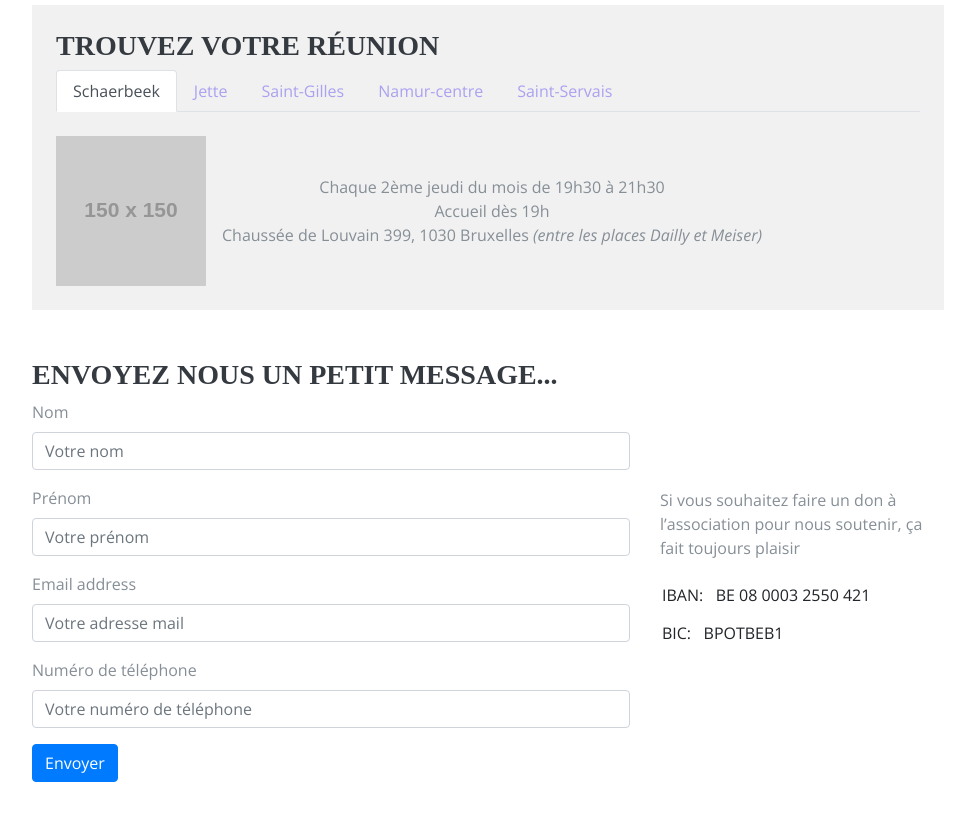
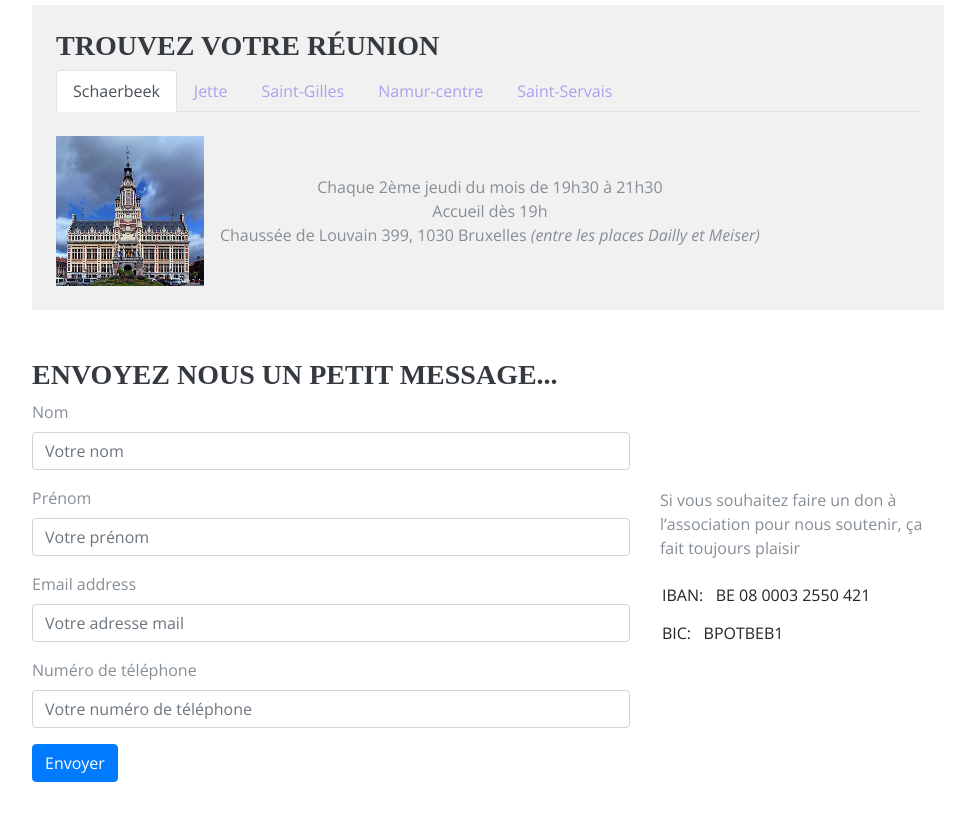
Before and after one commit to Adridor/becode-AHOD, a plain HTML site: page index.html in a window 1280 px wide. Shown: the part 1280-2100 px from the top of the page, without its empty margins (288-1263 px from the left). Drawn offline with nearby package versions, Linux system fonts and the light colour scheme; placeholder pictures from the web are drawn by us; a web font is replaced by a local one.

Commit message:
Add images places

```diff
--- a/index.html
+++ b/index.html
@@ -137,7 +137,7 @@
           <div class="tab-content" id="myTabContent">
               <div class="tab-pane fade show active" id="Schaerbeek" role="tabpanel" aria-labelledby="home-tab">
                 <section class="mt-4 tab-style">
-                  <img src="http://via.placeholder.com/150x150" alt="Image de ">
+                  <img src="images/places/schaerbeek.jpg" alt="Image de ">
                   <p>Chaque 2ème jeudi du mois de 19h30 à 21h30<br>Accueil dès 19h<br>Chaussée de Louvain 399, 1030 Bruxelles <i>(entre les places Dailly et Meiser)</i></p>
                 </section>
               </div>
```
Also changed, not shown: images/places/schaerbeek.jpg (added).
